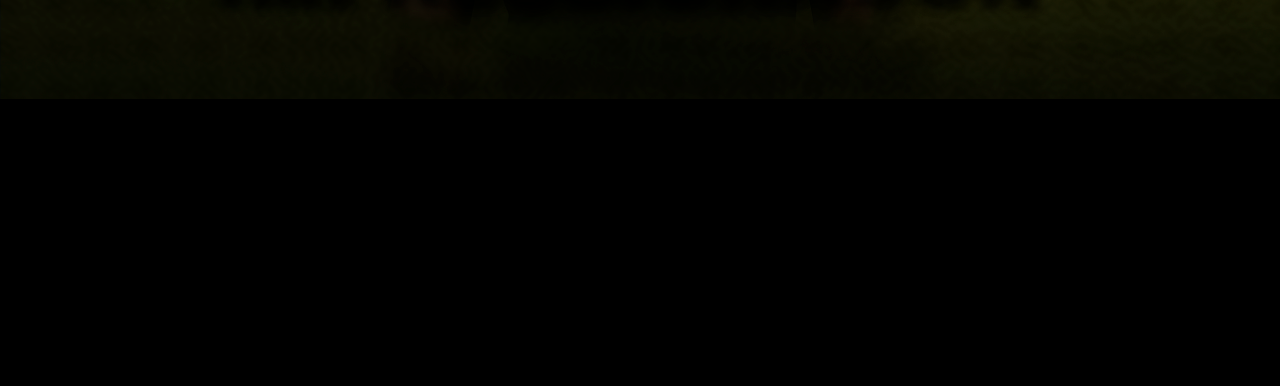
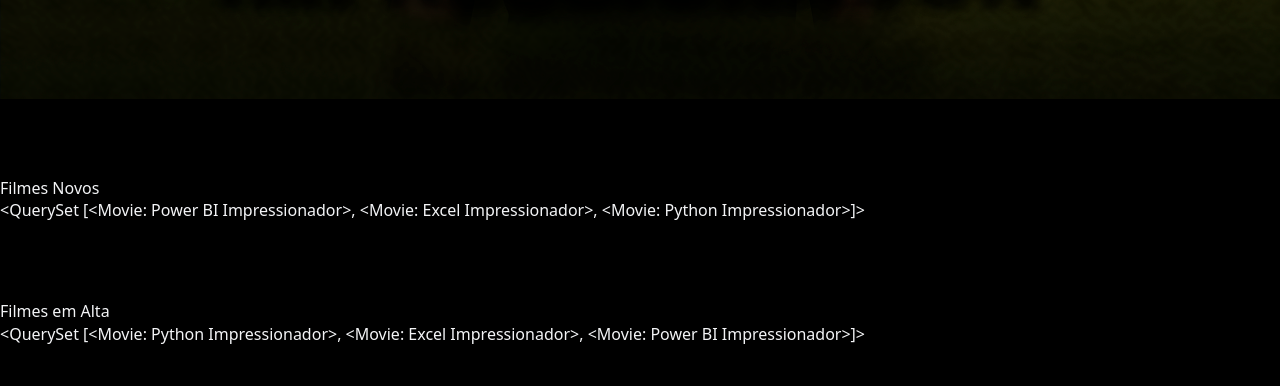
Before and after one commit to edilsonpantoja/hashflix-django, a Django app: page /movies/ in a window 1280 px wide. Shown: the part 2282-2668 px from the top of the page. Before the commit the page ends 2381 px from the top, so only its background shows below. Run offline with Django 4.2, Linux system fonts and the light colour scheme; data comes from the database, SQL or seed files in the repository; some libraries are stand-ins or nearby versions.

Commit message:
Creating Context Managers - Variables to the Templates

```diff
--- a/hashflix/settings.py
+++ b/hashflix/settings.py
@@ -52,6 +52,10 @@ MIDDLEWARE = [
 
 ROOT_URLCONF = 'hashflix.urls'
 
+# Configuracao dos Arquivos HTML
+# na secao context_processors registramos as funcoes declaradas no gerenciador de contexto
+# em new_contexts.py, onde movie eh o nome do app, depois vem o nome do arquivo e depois o
+# o nome da funcao
 TEMPLATES = [
     {
         'BACKEND': 'django.template.backends.django.DjangoTemplates',
@@ -63,6 +67,8 @@ TEMPLATES = [
                 'django.template.context_processors.request',
                 'django.contrib.auth.context_processors.auth',
                 'django.contrib.messages.context_processors.messages',
+                'movie.new_contexts.lista_filmes_recentes',
+                'movie.new_contexts.lista_filmes_emalta',
             ],
         },
     },
--- /dev/null
+++ b/movie/new_contexts.py
@@ -0,0 +1,19 @@
+from .models import Movie
+# este arquivo eh um gerenciador de contexto
+# usado pra que uma variavel possa ser acessado por todas as Views
+
+# Pra que essas funcoes possam ser usadas pelo Django
+# Eh preciso registra-las no arquivo settings.py do Django, no caso
+# na pasta do hashflix
+# na secao TEMPLATES
+
+def lista_filmes_recentes(request):
+    # lista com todos os filmes, o sinal de menos (-) significa ordem decrescente daquele campo
+    lista_filmes = Movie.objects.all().order_by('-creation_date')
+    #retorna uma tupla de um item so, com a lista dos filmes na ordem decrescente
+    return {"lista_filmes_recentes": lista_filmes}
+
+
+def lista_filmes_emalta(request):
+    lista_filmes = Movie.objects.all().order_by('visualizations')
+    return {'lista_filmes_emalta': lista_filmes}
--- a/movie/templates/homefilmes.html
+++ b/movie/templates/homefilmes.html
@@ -18,9 +18,21 @@ HomeFilmes Hashflix
         <p>{{ movie.description }}</p>
         <img src="{{ movie.thumb.url }}">
     {% endfor %}
+</div>
 
+<div class="py-10">
+    <h2>Filmes Novos</h2>
+    <!-- Abaixo, fazendo chamada a funcao lista_filmes_recentes declarada no gerenciador de contexto
+     em new_contexts.py que retorna a lista de filmes ordenados por data de criacao decrescente -->
+    {{ lista_filmes_recentes }}
+</div>
+
+<div class="py-10">
+    <h2>Filmes em Alta</h2>
+    <!-- Abaixo, fazendo chamada a funcao lista_filmes_recentes declarada no gerenciador de contexto
+     em new_contexts.py que retorna a lista de filmes ordenados por data de criacao decrescente -->
+    {{ lista_filmes_emalta }}
 </div>
 
 
-
 {% endblock%}
```
